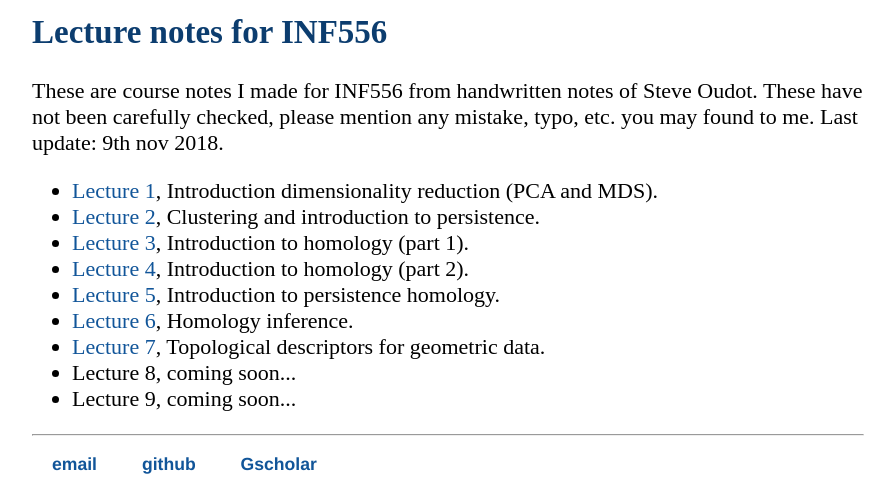
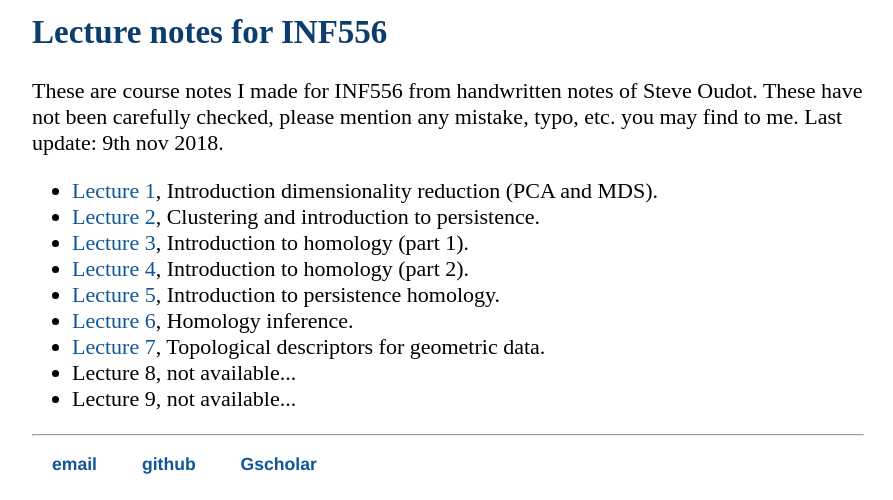
Before and after one commit to tlacombe/tlacombe.github.io, a Jekyll site: the page built from teaching/notesCoursINF556/index.html, in a window 1280 px wide. Shown: the part 290-790 px from the top of the page, without its empty margins (192-1085 px from the left). Built offline with Jekyll 4.4.1, drawn with Linux system fonts in a browser that asks for light colours.

Commit message:
typo corrected

```diff
--- a/teaching/notesCoursINF556/index.html
+++ b/teaching/notesCoursINF556/index.html
@@ -3,7 +3,7 @@ layout: default
 title: Course Notes for INF 556
 ---
 <h2>Lecture notes for INF556</h2>
-These are course notes I made for INF556 from handwritten notes of Steve Oudot. These have not been carefully checked, please mention any mistake, typo, etc. you may found to me. Last update: 9th nov 2018.
+These are course notes I made for INF556 from handwritten notes of Steve Oudot. These have not been carefully checked, please mention any mistake, typo, etc. you may find to me. Last update: 9th nov 2018.
 <ul>
 <li> <a href='cours1.pdf'>Lecture 1</a>, Introduction dimensionality reduction (PCA and MDS). </li>
 <li> <a href='cours2.pdf'>Lecture 2</a>, Clustering and introduction to persistence. </li>
@@ -12,6 +12,6 @@ These are course notes I made for INF556 from handwritten notes of Steve Oudot.
 <li> <a href='cours5.pdf'>Lecture 5</a>, Introduction to persistence homology. </li>
 <li> <a href='cours6.pdf'>Lecture 6</a>, Homology inference. </li>
 <li> <a href='cours7.pdf'>Lecture 7</a>, Topological descriptors for geometric data. </li>
-<li> Lecture 8, coming soon... </li>
-<li> Lecture 9, coming soon... </li>
+<li> Lecture 8, not available... </li>
+<li> Lecture 9, not available... </li>
 </ul>
```
